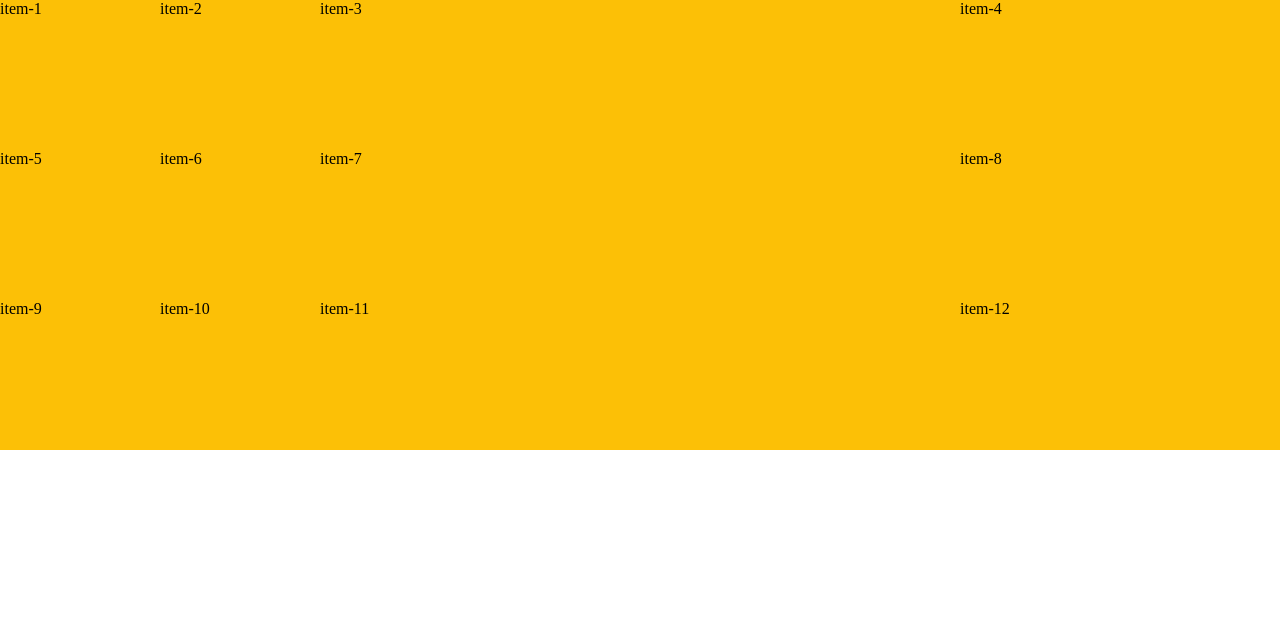
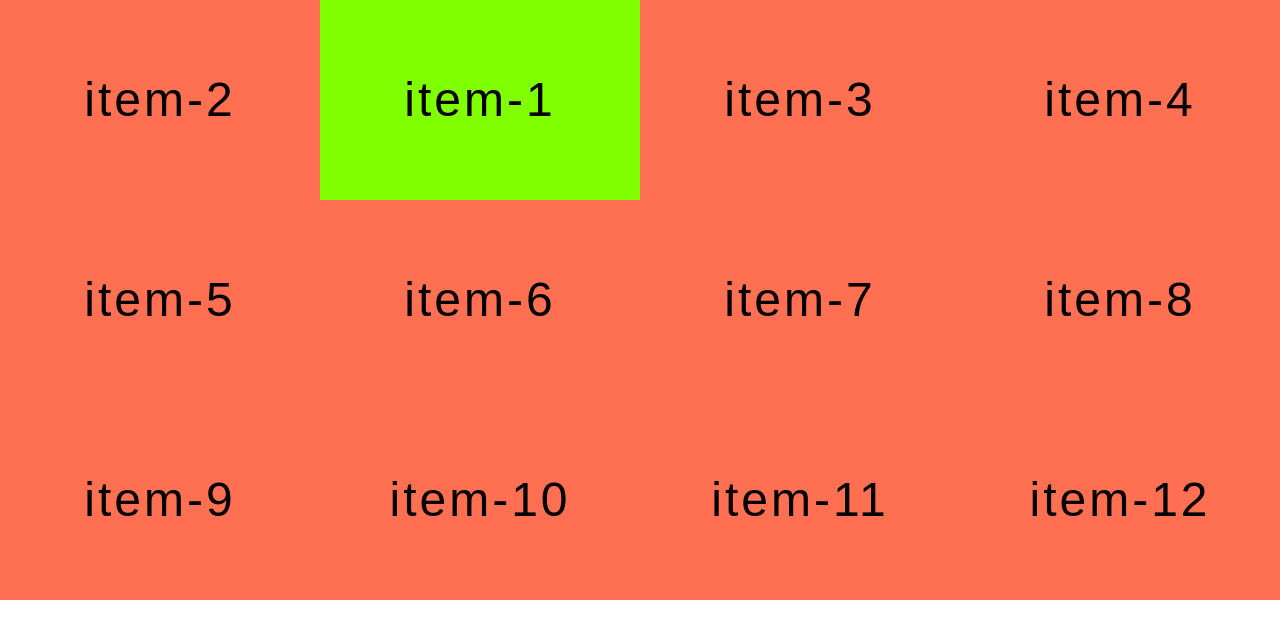
Before and after one commit to joepasss/sass_study, a React (Create React App) app in the folder grid-layout/: page / in a window 1280 px wide. Shown: the top 638 px of the page. Built offline with nearby package versions, Linux system fonts and the light colour scheme.

Commit message:
Changing The Postion of Grid Items

```diff
--- a/grid-layout/src/sections/gridContainer/GridContainer.tsx
+++ b/grid-layout/src/sections/gridContainer/GridContainer.tsx
@@ -4,18 +4,18 @@ import { FC } from 'react';
 export const GridContainer: FC = () => {
   return (
     <section className='grid-container'>
-      <div className='item item1'>item-1</div>
-      <div className='item item2'>item-2</div>
-      <div className='item item3'>item-3</div>
-      <div className='item item4'>item-4</div>
-      <div className='item item5'>item-5</div>
-      <div className='item item6'>item-6</div>
-      <div className='item item7'>item-7</div>
-      <div className='item item8'>item-8</div>
-      <div className='item item9'>item-9</div>
-      <div className='item item10'>item-10</div>
-      <div className='item item10'>item-11</div>
-      <div className='item item10'>item-12</div>
+      <div className='item item-1'>item-1</div>
+      <div className='item item-2'>item-2</div>
+      <div className='item item-3'>item-3</div>
+      <div className='item item-4'>item-4</div>
+      <div className='item item-5'>item-5</div>
+      <div className='item item-6'>item-6</div>
+      <div className='item item-7'>item-7</div>
+      <div className='item item-8'>item-8</div>
+      <div className='item item-9'>item-9</div>
+      <div className='item item-10'>item-10</div>
+      <div className='item item-11'>item-11</div>
+      <div className='item item-12'>item-12</div>
     </section>
   );
 };
--- a/grid-layout/src/sections/gridContainer/gridContainer.scss
+++ b/grid-layout/src/sections/gridContainer/gridContainer.scss
@@ -5,21 +5,34 @@ section.grid-container {
 
   display: grid;
 
-  /****         Repeat Function         ****/
-  // value = repeat(time, value)
-  grid-template-columns: repeat(4, 150px);
-  grid-template-rows: repeat(3, 150px);
-
-  /****         The fr Unit         ****/
-  grid-template-columns: repeat(3, 150px) 1fr;
-  // 1fr == gets all available space
-  // 0.5fr == gets half of available space
-
-  /****         % property        ****/
-  grid-template-columns: 1fr 1fr 50% 2fr;
-  // % property value is ignores gap value
+  grid-template-columns: repeat(4, 1fr);
+  grid-template-rows: repeat(3, 200px);
 
   div.item {
-    background-color: #fcc006;
+    font-size: 3rem;
+    text-align: center;
+    line-height: 200px;
+    font-family: Arial, Helvetica, sans-serif;
+    letter-spacing: 3px;
+  }
+
+  div.item-1 {
+    background-color: chartreuse;
+
+    // Change the horizontal Postion
+    grid-row-start: 2;
+    grid-row-end: 3;
+
+    // Change the vertial Position
+    grid-column-start: 3;
+    grid-column-end: 4;
+
+    // Shorthand
+    grid-row: 3 / 4;
+    grid-column: 2 / 3;
+
+    // Shorthand-Shorthand
+    // grid-area: Row Start / Column Start / Row End / Column End
+    grid-area: 1 / 2 / 2 / 3;
   }
 }
```
